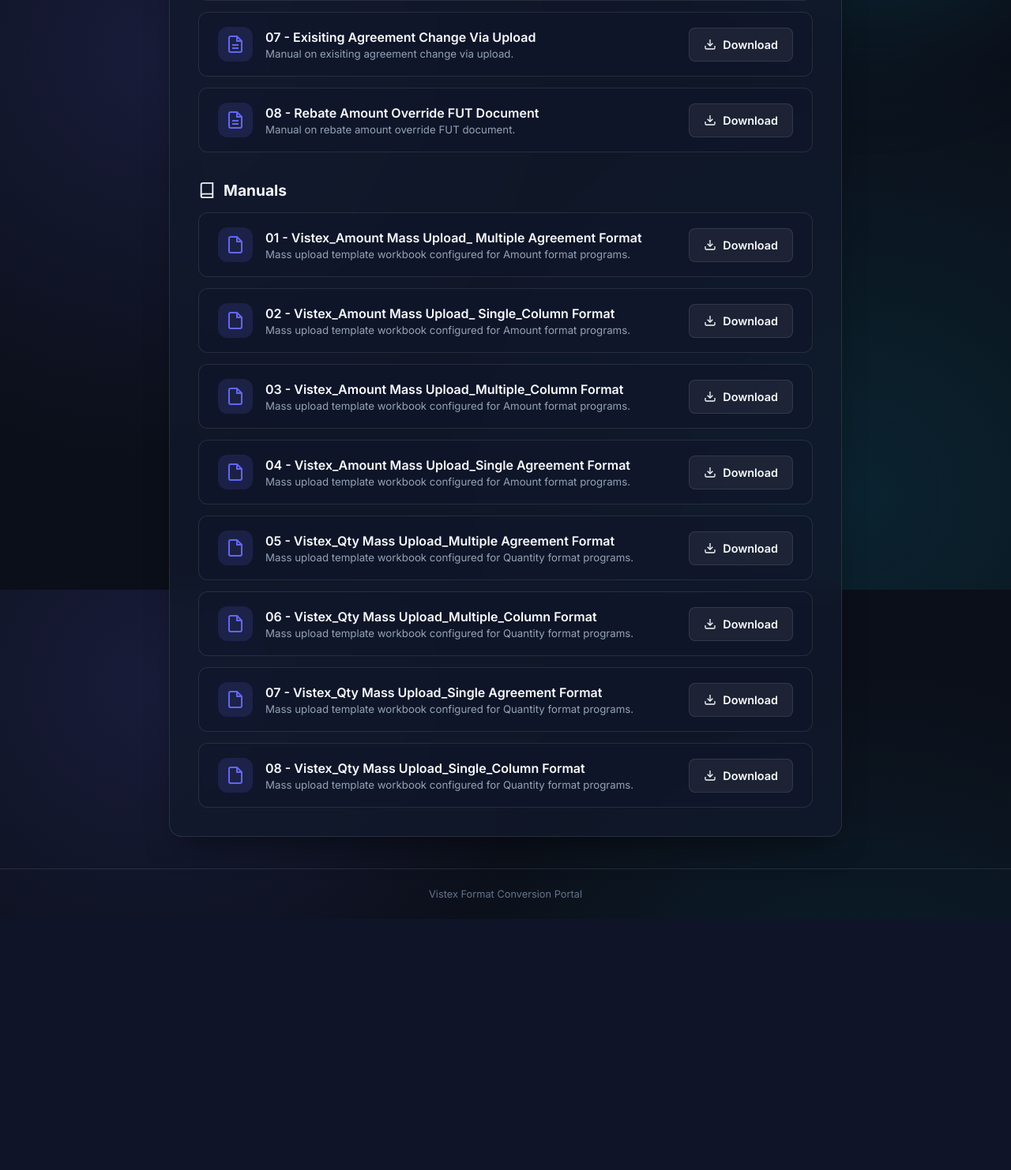
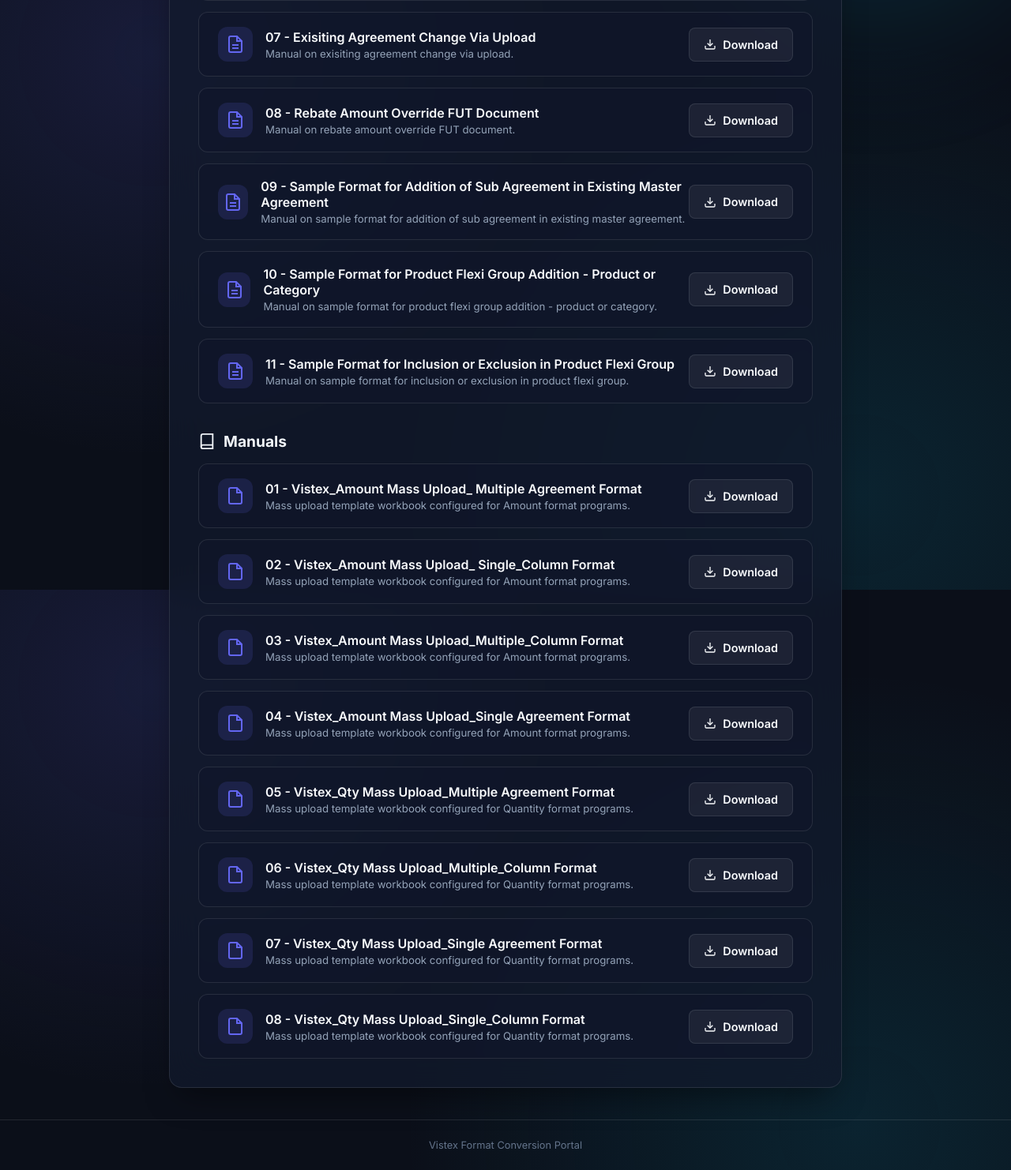
Before and after one commit to UrveshVernekar/vistex-conversion-app, a FastAPI app: template templates/manuals.html in a window 1280 px wide. Shown: the part 853-2335 px from the top of the page at 79% size. Before the commit the page ends 2017 px from the top, so only its background shows below. Run offline with FastAPI, Linux system fonts and the light colour scheme; the template is opened without the code that fills it, so the values that code supplies are empty.

Commit message:
Add / Update help documents

```diff
--- a/templates/manuals.html
+++ b/templates/manuals.html
@@ -279,6 +279,84 @@
               <span>Download</span>
             </a>
           </div>
+
+          <div class="manual-item-card">
+            <div class="manual-item-info">
+              <div class="manual-icon">
+                <svg width="24" height="24" viewBox="0 0 24 24" fill="none" stroke="currentColor" stroke-width="2">
+                  <path d="M14 2H6a2 2 0 0 0-2 2v16a2 2 0 0 0 2 2h12a2 2 0 0 0 2-2V8z"></path>
+                  <polyline points="14 2 14 8 20 8"></polyline>
+                  <line x1="16" y1="13" x2="8" y2="13"></line>
+                  <line x1="16" y1="17" x2="8" y2="17"></line>
+                </svg>
+              </div>
+              <div class="manual-details">
+                <h3>09 - Sample Format for Addition of Sub Agreement in Existing Master Agreement</h3>
+                <p>Manual on sample format for addition of sub agreement in existing master agreement.</p>
+              </div>
+            </div>
+            <a href="/api/manuals/download/09 - Sample Format for Addition of Sub Agreement in Existing Master Agreement.xlsx"
+              class="btn-file-download" download>
+              <svg width="16" height="16" viewBox="0 0 24 24" fill="none" stroke="currentColor" stroke-width="2">
+                <path d="M21 15v4a2 2 0 0 1-2 2H5a2 2 0 0 1-2-2v-4"></path>
+                <polyline points="7 10 12 15 17 10"></polyline>
+                <line x1="12" y1="15" x2="12" y2="3"></line>
+              </svg>
+              <span>Download</span>
+            </a>
+          </div>
+
+          <div class="manual-item-card">
+            <div class="manual-item-info">
+              <div class="manual-icon">
+                <svg width="24" height="24" viewBox="0 0 24 24" fill="none" stroke="currentColor" stroke-width="2">
+                  <path d="M14 2H6a2 2 0 0 0-2 2v16a2 2 0 0 0 2 2h12a2 2 0 0 0 2-2V8z"></path>
+                  <polyline points="14 2 14 8 20 8"></polyline>
+                  <line x1="16" y1="13" x2="8" y2="13"></line>
+                  <line x1="16" y1="17" x2="8" y2="17"></line>
+                </svg>
+              </div>
+              <div class="manual-details">
+                <h3>10 - Sample Format for Product Flexi Group Addition - Product or Category</h3>
+                <p>Manual on sample format for product flexi group addition - product or category.</p>
+              </div>
+            </div>
+            <a href="/api/manuals/download/10 - Sample Format for Product Flexi Group Addition - Product or Category.xlsx"
+              class="btn-file-download" download>
+              <svg width="16" height="16" viewBox="0 0 24 24" fill="none" stroke="currentColor" stroke-width="2">
+                <path d="M21 15v4a2 2 0 0 1-2 2H5a2 2 0 0 1-2-2v-4"></path>
+                <polyline points="7 10 12 15 17 10"></polyline>
+                <line x1="12" y1="15" x2="12" y2="3"></line>
+              </svg>
+              <span>Download</span>
+            </a>
+          </div>
+
+          <div class="manual-item-card">
+            <div class="manual-item-info">
+              <div class="manual-icon">
+                <svg width="24" height="24" viewBox="0 0 24 24" fill="none" stroke="currentColor" stroke-width="2">
+                  <path d="M14 2H6a2 2 0 0 0-2 2v16a2 2 0 0 0 2 2h12a2 2 0 0 0 2-2V8z"></path>
+                  <polyline points="14 2 14 8 20 8"></polyline>
+                  <line x1="16" y1="13" x2="8" y2="13"></line>
+                  <line x1="16" y1="17" x2="8" y2="17"></line>
+                </svg>
+              </div>
+              <div class="manual-details">
+                <h3>11 - Sample Format for Inclusion or Exclusion in Product Flexi Group</h3>
+                <p>Manual on sample format for inclusion or exclusion in product flexi group.</p>
+              </div>
+            </div>
+            <a href="/api/manuals/download/11 - Sample Format for Inclusion or Exclusion in Product Flexi Group.xlsx"
+              class="btn-file-download" download>
+              <svg width="16" height="16" viewBox="0 0 24 24" fill="none" stroke="currentColor" stroke-width="2">
+                <path d="M21 15v4a2 2 0 0 1-2 2H5a2 2 0 0 1-2-2v-4"></path>
+                <polyline points="7 10 12 15 17 10"></polyline>
+                <line x1="12" y1="15" x2="12" y2="3"></line>
+              </svg>
+              <span>Download</span>
+            </a>
+          </div>
         </div>
       </section>
 
```
Also changed, not shown: 2 other files.
